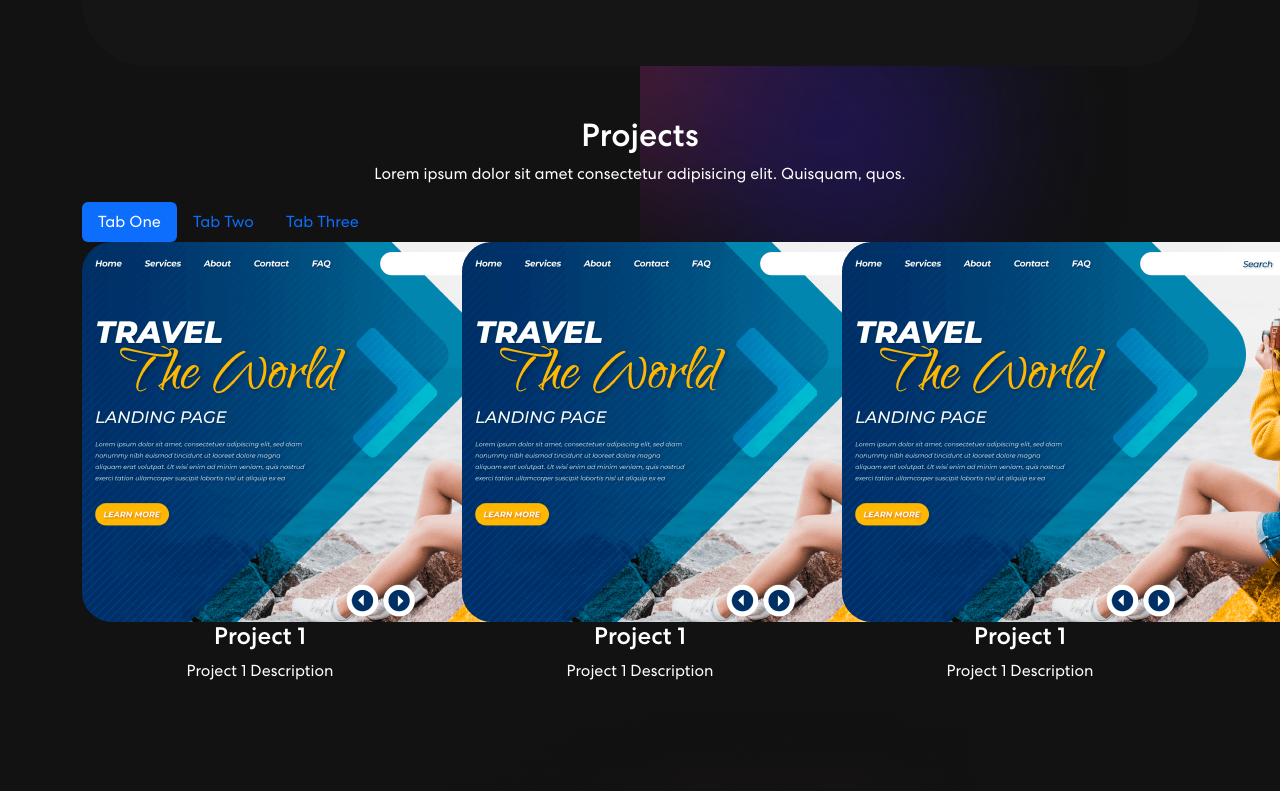
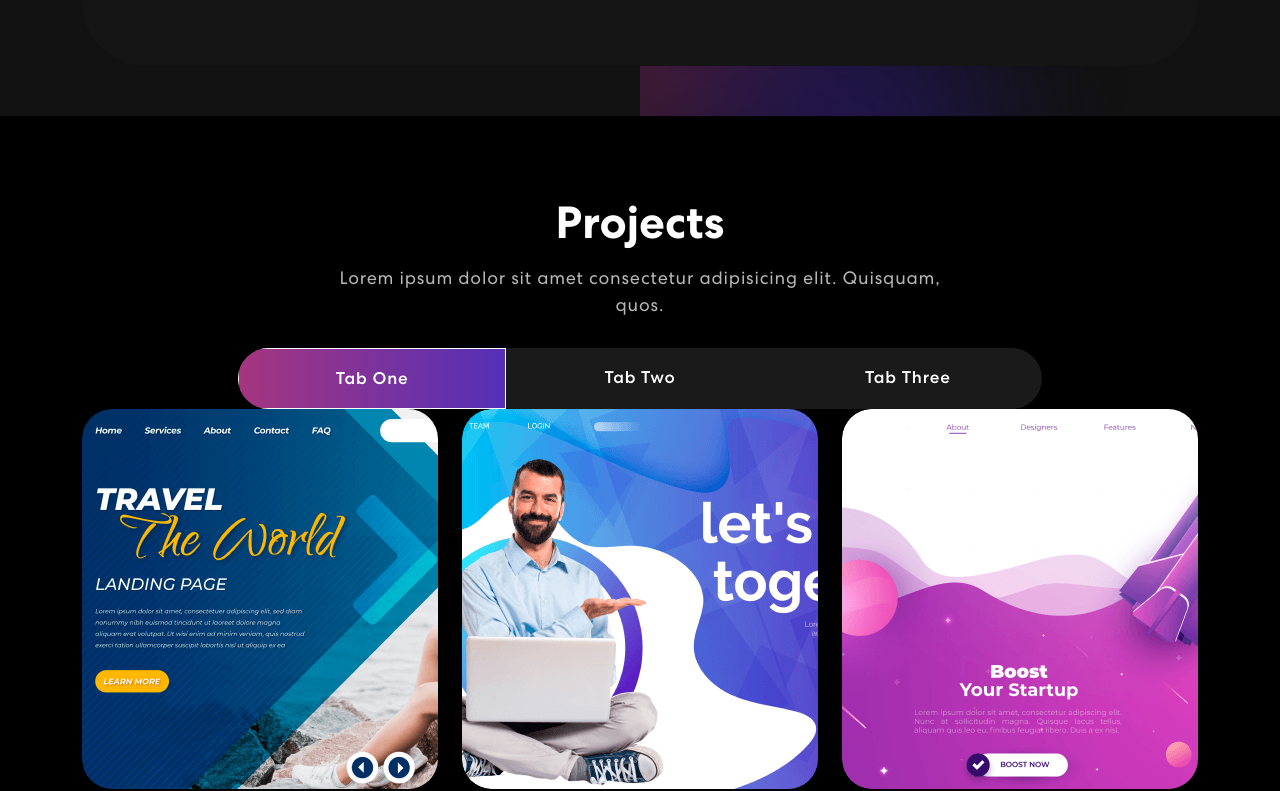
Before and after one commit to Wet-nat/my_website, a React (Create React App) app: page / in a window 1280 px wide. Shown: the part 1389-2180 px from the top of the page. Built offline with nearby package versions, Linux system fonts and the light colour scheme.

Commit message:
update App.css

```diff
--- a/src/App.css
+++ b/src/App.css
@@ -320,6 +320,131 @@
   width: 40%;
   z-index: -4;
 }
+/************ Projects Css ************/
+.project {
+  padding: 80px 0;
+  position: relative;
+  background-color: black;
+}
+.project h2 {
+	font-size: 45px;
+	font-weight: 700;
+  text-align: center;
+}
+.project p {
+  color: #B8B8B8;
+  font-size: 18px;
+  letter-spacing: 0.8px;
+  line-height: 1.5em;
+  margin: 14px auto 30px auto;
+  text-align: center;
+  width: 56%;
+}
+.project .nav.nav-pills {
+  width: 72%;
+  margin: 0 auto;
+  border-radius: 50px;
+  background-color: rgb(255 255 255 / 10%);
+  overflow: hidden;
+}
+.project .nav.nav-pills .nav-item {
+  width: 33.33333%;
+}
+.project .nav.nav-pills .nav-link {
+  background-color: transparent;
+  border-radius: 0;
+  padding: 17px 0;
+  color: #fff;
+  width: 100%;
+  font-size: 17px;
+  letter-spacing: 0.8px;
+  font-weight: 500;
+  position: relative;
+  transition: 0.3s ease-in-out;
+  text-align: center;
+  z-index: 0;
+}
+.project .nav.nav-pills .nav-link::before {
+    content: "";
+    position: absolute;
+    width: 0;
+    height: 100%;
+    background: linear-gradient(90.21deg, #AA367C -5.91%, #4A2FBD 111.58%);
+    top: 0;
+    left: 0;
+    z-index: -1;
+    transition: 0.3s ease-in-out;
+}
+.project .nav.nav-pills .nav-link.active::before {
+    width: 100% !important;
+}
+.project .nav.nav-pills .nav-link.active {
+    border: 1px solid rgba(255, 255, 255, 1);
+}
+.nav-link#projects-tabs-tab-first {
+  border: 1px solid rgba(255, 255, 255, 0.5);
+  border-radius: 55px 0px 0px 55px;
+}
+.nav-link#projects-tabs-tab-second {
+  border-top: 1px solid rgba(255, 255, 255, 0.5);
+  border-bottom: 1px solid rgba(255, 255, 255, 0.5);
+}
+.nav-link#projects-tabs-tab-third {
+  border: 1px solid rgba(255, 255, 255, 0.5);
+  border-radius: 0 55px 55px 0;
+}
+.proj-imgbx {
+  position: relative;
+  border-radius: 30px;
+  overflow: hidden;
+  margin-bottom: 24px;
+}
+.proj-imgbx::before {
+  content: "";
+  background: linear-gradient(90.21deg, #AA367C -5.91%, #4A2FBD 111.58%);
+  opacity: 0.85;
+  position: absolute;
+  width: 100%;
+  height: 0;
+  transition: 0.4s ease-in-out;
+}
+.proj-imgbx:hover::before {
+  height: 100%;
+}
+.proj-txtx {
+  position: absolute;
+  text-align: center;
+  top: 65%;
+  left: 50%;
+  transform: translate(-50%, -50%);
+  transition: 0.5s ease-in-out;
+  opacity: 0;
+  width: 100%;
+}
+.proj-imgbx:hover .proj-txtx {
+  top: 50%;
+  opacity: 1;
+}
+.proj-txtx h4 {
+  font-size: 30px;
+  font-weight: 700;
+  letter-spacing: 0.8px;
+  line-height: 1.1em;
+}
+.proj-txtx span {
+  font-style: italic;
+  font-weight: 400;
+  font-size: 15px;
+  letter-spacing: 0.8px;
+}
+.background-image-right {
+  top: 20%;
+  position: absolute;
+  bottom: 0;
+  width: 35%;
+  right: 0;
+  z-index: -4;
+}
 
 /************ Projects Css ************/
 .contact {
--- a/src/components/Projects.js
+++ b/src/components/Projects.js
@@ -1,6 +1,8 @@
 import { Col, Container, Row } from "react-bootstrap";
 import { ProjectCard } from "./ProjectCard";
 import projectImg1 from "../assets/img/project-img1.png";
+import projectImg2 from "../assets/img/project-img2.png";
+import projectImg3 from "../assets/img/project-img3.png";
 import colorSharp2 from "../assets/img/color-sharp2.png";
 import { Tab, Nav } from "react-bootstrap";
 
@@ -15,13 +17,13 @@
         {
             title: 'Project 1',
             description: 'Project 1 Description',
-            imgUrl: projectImg1,
+            imgUrl: projectImg2,
         },
 
         {
             title: 'Project 1',
             description: 'Project 1 Description',
-            imgUrl: projectImg1,
+            imgUrl: projectImg3,
         }
     ]
     return (
```
